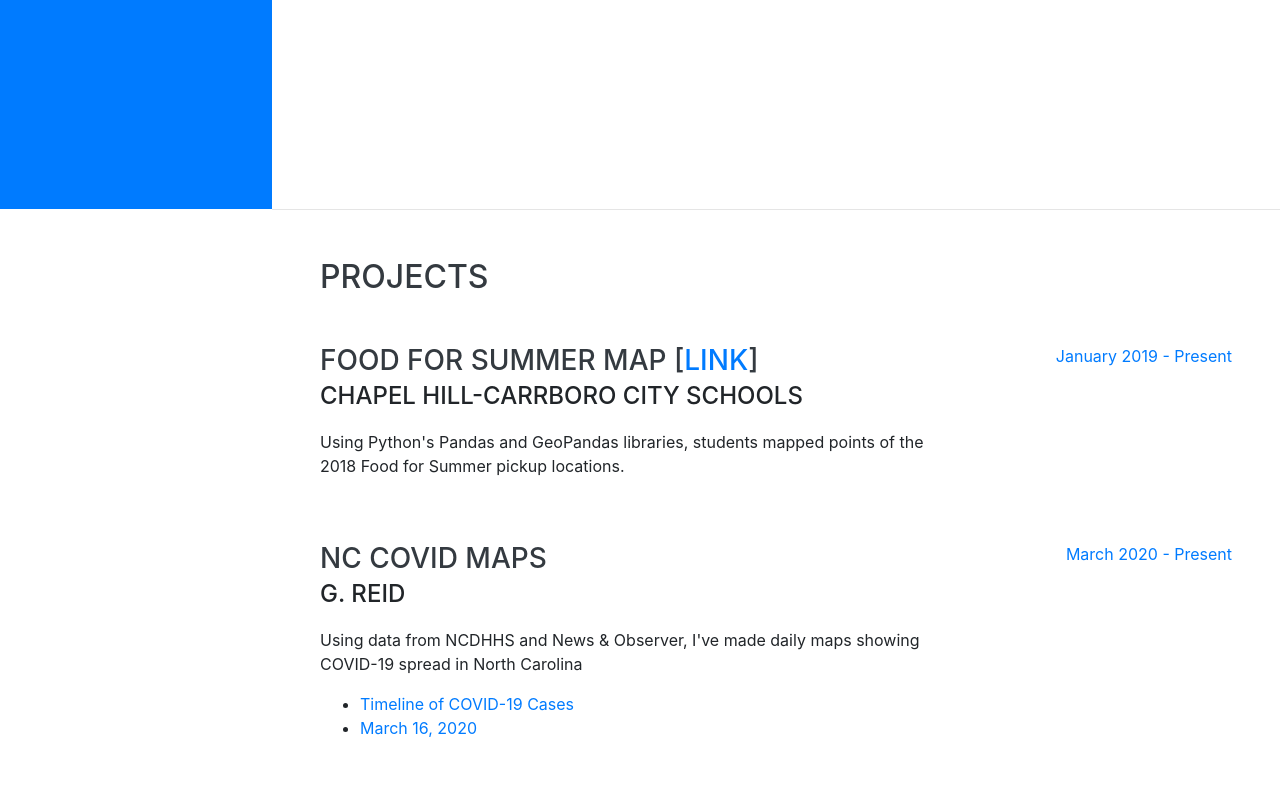
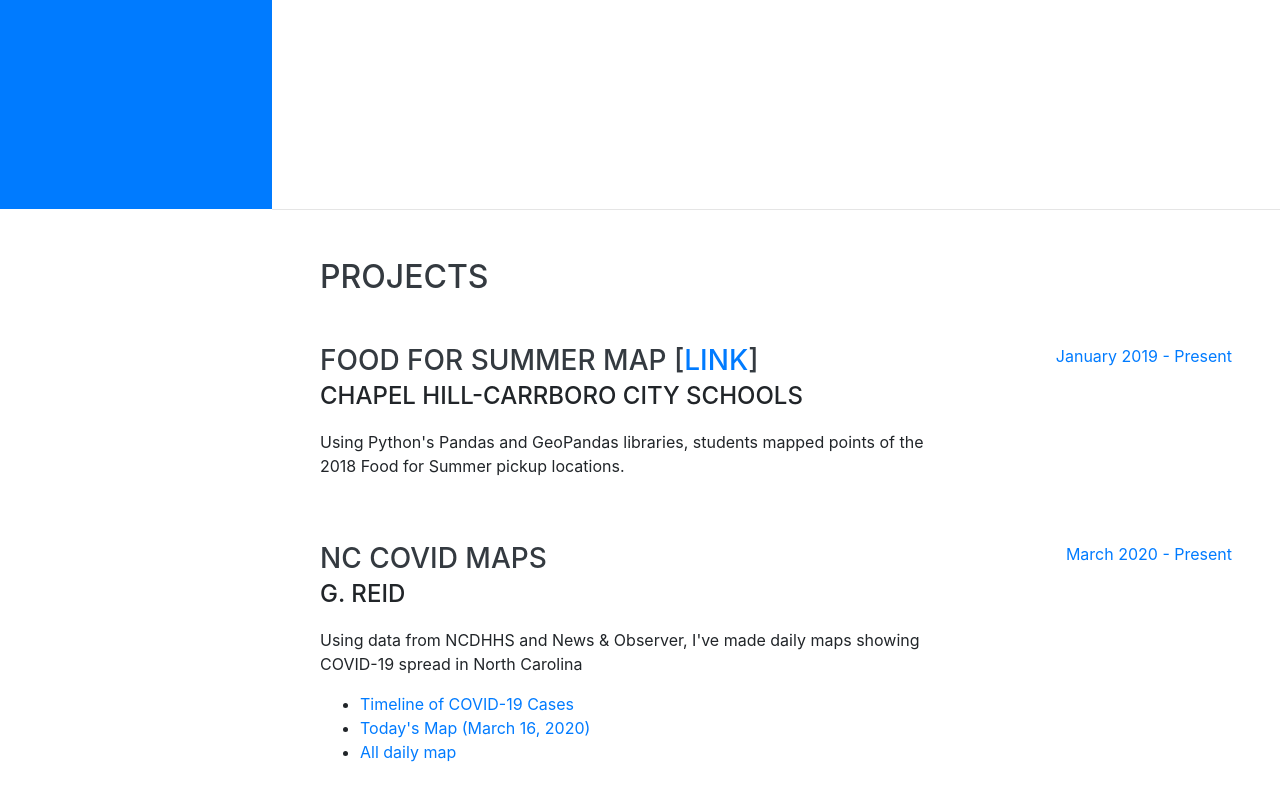
Before and after one commit to garrisonreid/garrisonreid.github.io, a website with bundled scripts: page index.html in a window 1280 px wide. Shown: the part 591-1391 px from the top of the page. Built offline with nearby package versions, Linux system fonts and the light colour scheme; a web font is replaced by a local one.

Commit message:
Update index.html

```diff
--- a/index.html
+++ b/index.html
@@ -115,8 +115,8 @@
             <p>Using data from NCDHHS and News & Observer, I've made daily maps showing COVID-19 spread in North Carolina</p>
             <ul>
             	<li><a href="COVID/NC_Timeline.html">Timeline of COVID-19 Cases</a></li>
-            	<li><a href="COVID/CovidMap_Today.html">March 16, 2020</a></li>
-
+            	<li><a href="COVID/CovidMap_Today.html">Today's Map (March 16, 2020)</a></li>
+            	<li><a href="https://github.com/garrisonreid/garrisonreid.github.io/tree/master/COVID">All daily map</a></li>
             </ul>
           </div>
           <div class="resume-date text-md-right">
```
